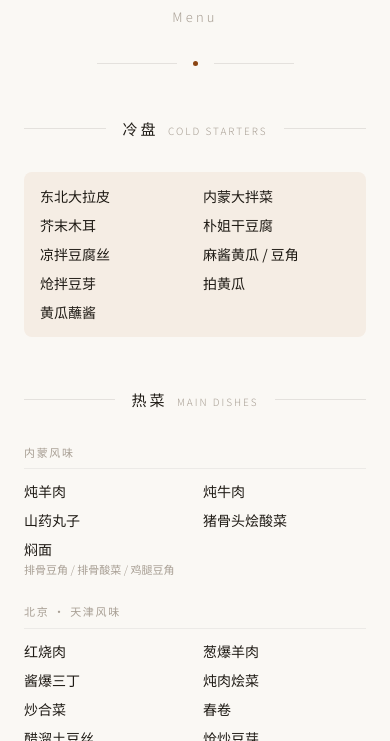
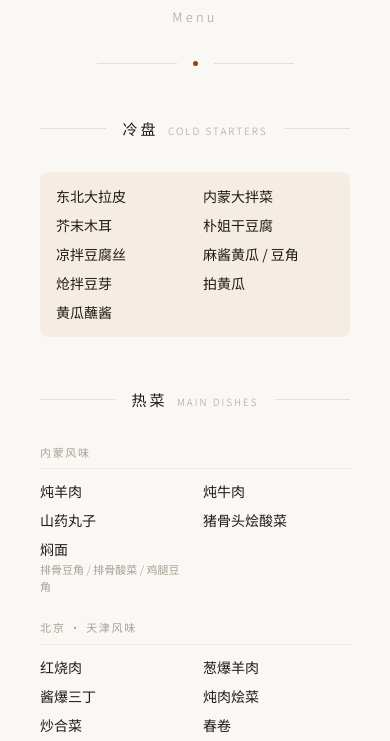
Before and after one commit to CodePointer/Home-Recipe, a plain HTML site: page index.html in a window 390 px wide. Shown: the part 117-858 px from the top of the page. Drawn offline with Linux system fonts and the light colour scheme.

Commit message:
fix: adjust padding for mobile view in page layout

```diff
--- a/index.html
+++ b/index.html
@@ -212,7 +212,7 @@
     }
 
     @media (max-width: 600px) {
-      .page { padding: 40px 24px 60px; }
+      .page { padding: 40px 40px 60px; }
       .header h1 { font-size: 32px; }
       .items-grid { grid-template-columns: repeat(auto-fill, minmax(120px, 1fr)); }
     }
```
